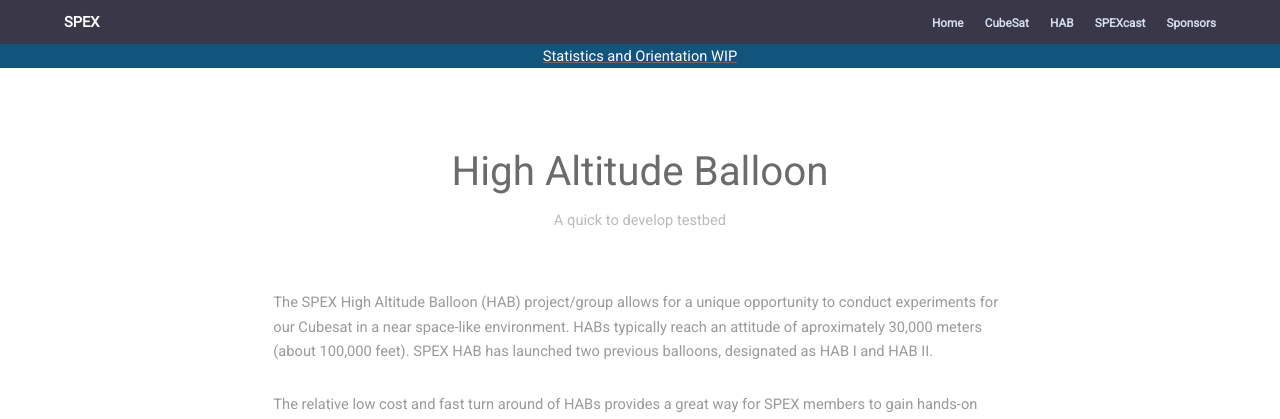
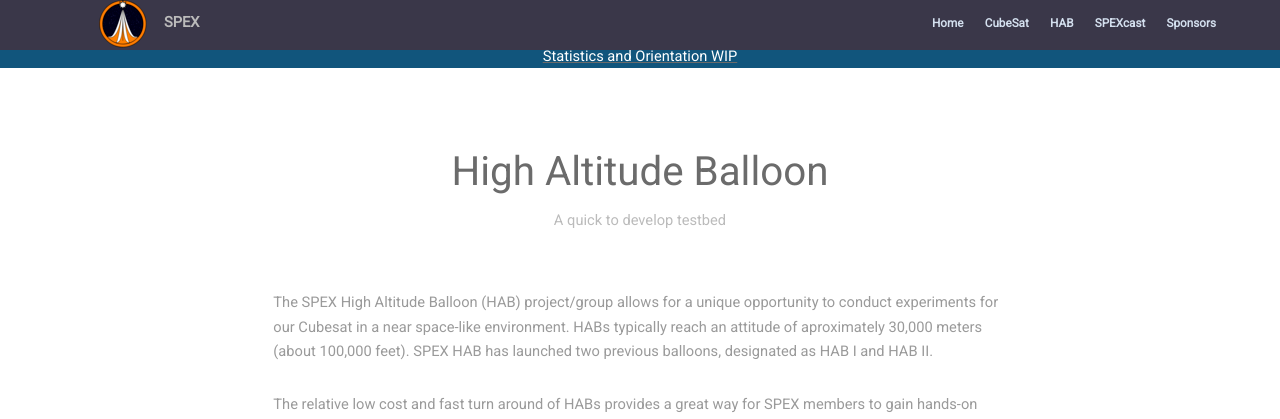
Before and after one commit to rit-spex/SPEXSite, a Flask app: page /hab/ in a window 1280 px wide. Shown: the top 419 px of the page. Run offline with Flask 2, Linux system fonts and the light colour scheme.

Commit message:
Added logo to upper corner as link

```diff
--- a/static/css/custom.css
+++ b/static/css/custom.css
@@ -28,6 +28,7 @@ a.icon {
 
 .subpage #header {
     background: #3a3749;
+    min-height: 50px;
 }
 .bannertitle {
     font-family: 'Roboto', sans-serif;
@@ -53,6 +54,12 @@ h1, h2, h3, h4, h5, h6 {
 #header a {
     font-weight: 600;
     font-family: inherit;
+}
+
+#header p {
+    float: left;
+    position: relative;
+    left: 100px;
 }
 
 #indexphoto {
--- a/templates/baseinfo.html
+++ b/templates/baseinfo.html
@@ -20,7 +20,7 @@
 		<!-- Header -->
 			<header id="header">
 				<div class="inner">
-					<a href="/" class="logo">SPEX</a>
+					<a href="/" class="logo"><img src = "{{ url_for('static', filename='images/48.png') }}" width = "48" height = "48" alt = "SPEX LOGO"/><p id = "homeText">SPEX</p></a>
 					<nav id="nav">
 						<a href="/">Home</a>
 						<a href="/cubesat/">CubeSat</a>
--- a/templates/index.html
+++ b/templates/index.html
@@ -20,7 +20,7 @@
 		<!-- Header -->
 			<header id="header">
 				<div class="inner">
-					<a href="/" class="logo">SPEX</a>
+					<a href="/" class="logo"><img src = "{{ url_for('static', filename='images/48.png') }}" width = "48" height = "48" alt = "SPEX LOGO"/><p id = "homeText">SPEX</p></a>
 					<nav id="nav" class="mainnav">
 						<a href="/">Home</a>
 						<a href="/cubesat/">CubeSat</a>
```
